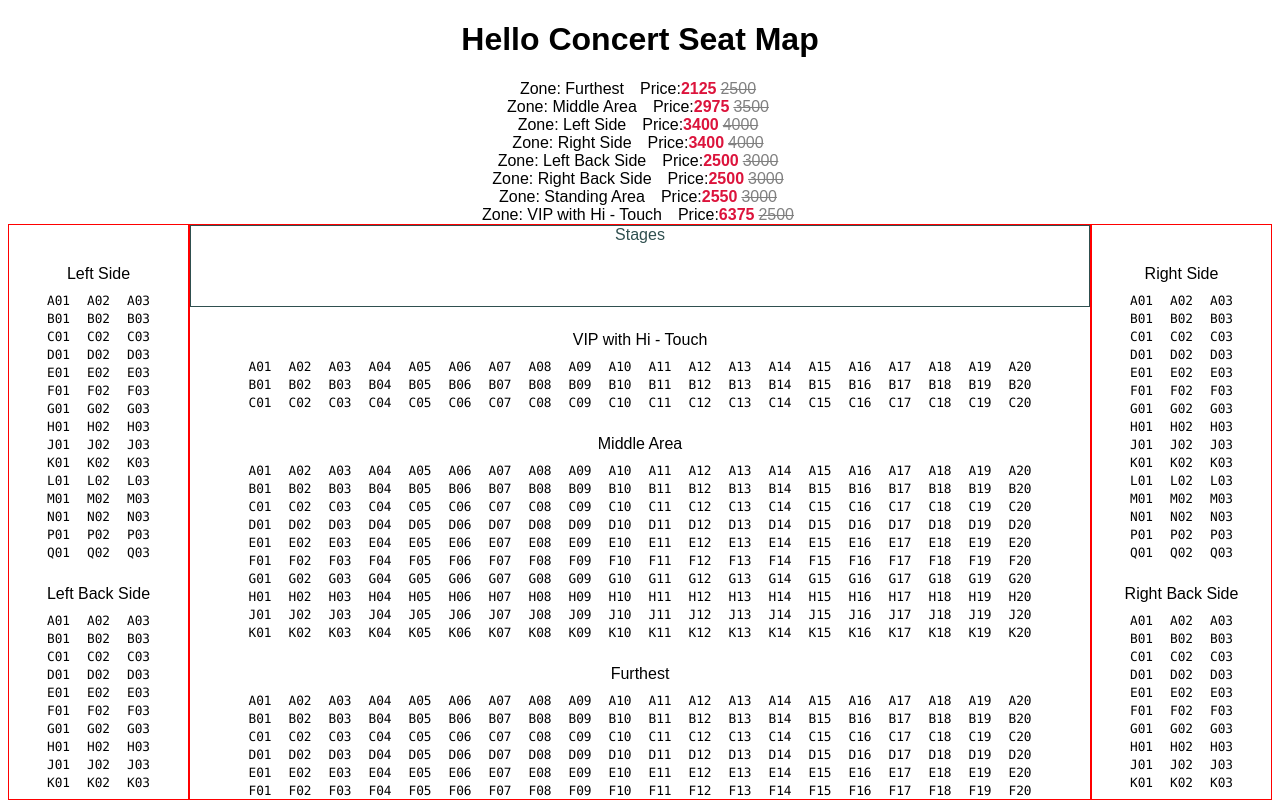
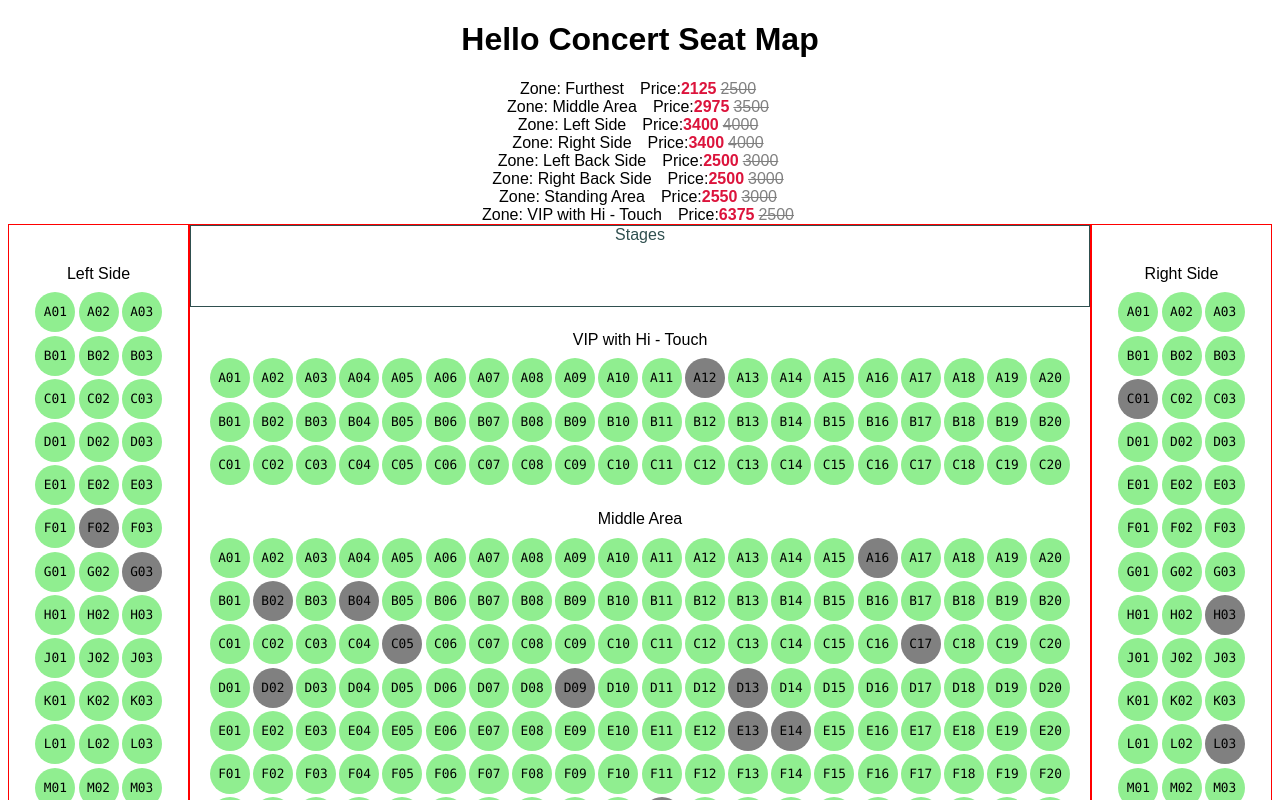
Before and after one commit to u46esp/test-refactoring-kata, a React (Create React App) app: page / in a window 1280 px wide. Shown: the top 800 px of the page. Built offline with nearby package versions, Linux system fonts and the light colour scheme.

Commit message:
Use circle to for seat display

```diff
--- a/src/App.js
+++ b/src/App.js
@@ -97,7 +97,8 @@ function SeatGroup({seatData, seatMetadata}) {
         return <div>
           {columns.map(j => {
             const seatNumber = buildSeatNumber(i, j)
-            return <span className="seat">{seatNumber}</span>
+            const isSoldOut = seatData.find(s => s.row == i && s.column == j).availability == "Available"
+            return <span className={`seat circle ${isSoldOut ? "seat-sold-out" : ""}`}>{seatNumber}</span>
           })}
         </div>
       })}
--- a/src/index.js
+++ b/src/index.js
@@ -62,14 +62,14 @@ const seatMetadata = {
 };
 
 const seatData = {
-  leftside: buildSeatData(seatMetadata["leftside"], 0.8),
-  rightside: buildSeatData(seatMetadata["rightside"], 0.8),
-  leftback: buildSeatData(seatMetadata["leftback"], 0.8),
-  rightback: buildSeatData(seatMetadata["rightback"], 0.8),
+  leftside: buildSeatData(seatMetadata["leftside"], 0.95),
+  rightside: buildSeatData(seatMetadata["rightside"], 0.95),
+  leftback: buildSeatData(seatMetadata["leftback"], 0.95),
+  rightback: buildSeatData(seatMetadata["rightback"], 0.95),
 
-  vip: buildSeatData(seatMetadata["vip"], 0.3),
-  mid: buildSeatData(seatMetadata["mid"], 0.5),
-  furthest: buildSeatData(seatMetadata["furthest"], 0.7),
+  vip: buildSeatData(seatMetadata["vip"], 0.95),
+  mid: buildSeatData(seatMetadata["mid"], 0.95),
+  furthest: buildSeatData(seatMetadata["furthest"], 0.95),
 };
 
 const seatPricing = [
--- a/src/styles.css
+++ b/src/styles.css
@@ -39,12 +39,26 @@
 }
 
 .seat {
+  margin: 0.125em;
   display: inline-block;
-  width: 2.5rem;
   text-align: center;
   font-size: 0.8rem;
   font-family: Consolas, Monaco, monospace;
+  line-height: 2.5rem;
+  width: 2.5rem;
+  height: 2.5rem;
+  background-color: lightgreen;
+  border-radius: 50%;
 }
+
+.seat-sold-out {
+  background-color: grey;
+}
+
+.text {
+  margin: auto;
+}
+
 
 .stage {
   border: 1px solid darkslategrey;
```
